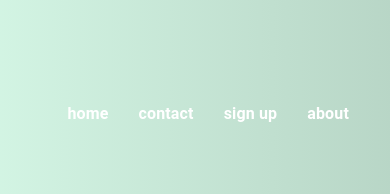
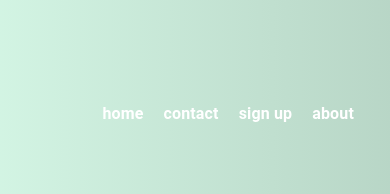
Before and after one commit to rajraman786/EasY-LabS, a React (Create React App) app in the folder client/: page / in a window 390 px wide. Shown: the top 194 px of the page. Built offline with nearby package versions, Linux system fonts and the light colour scheme; the HTML template or start-up script is replaced by a standard one.

Commit message:
Navbar mobile view fix

```diff
--- a/client/src/layouts/HomeNav/HomeNav.jsx
+++ b/client/src/layouts/HomeNav/HomeNav.jsx
@@ -27,7 +27,7 @@ const HomeNav = (props) => {
                             sx={{
                                 color: "white",
                                 fontWeight: "bold",
-                                margin: "0 15px",
+                                margin: "0 10px",
                                 "&:hover": {
                                     color: theme.palette.primary.main,
                                     borderBottom: `1px solid ${theme.palette.primary.main}`,
@@ -45,7 +45,7 @@ const HomeNav = (props) => {
                             sx={{
                                 color: "white",
                                 fontWeight: "bold",
-                                margin: "0 15px",
+                                margin: "0 10px",
                                 "&:hover": {
                                     color: theme.palette.primary.main,
                                     borderBottom: `1px solid ${theme.palette.primary.main}`,
@@ -63,7 +63,7 @@ const HomeNav = (props) => {
                             sx={{
                                 color: "white",
                                 fontWeight: "bold",
-                                margin: "0 15px",
+                                margin: "0 10px",
                                 "&:hover": {
                                     color: theme.palette.primary.main,
                                     borderBottom: `1px solid ${theme.palette.primary.main}`,
@@ -81,7 +81,7 @@ const HomeNav = (props) => {
                             sx={{
                                 color: "white",
                                 fontWeight: "bold",
-                                margin: "0 15px",
+                                margin: "0 10px",
                                 "&:hover": {
                                     color: theme.palette.primary.main,
                                     borderBottom: `1px solid ${theme.palette.primary.main}`,
```
